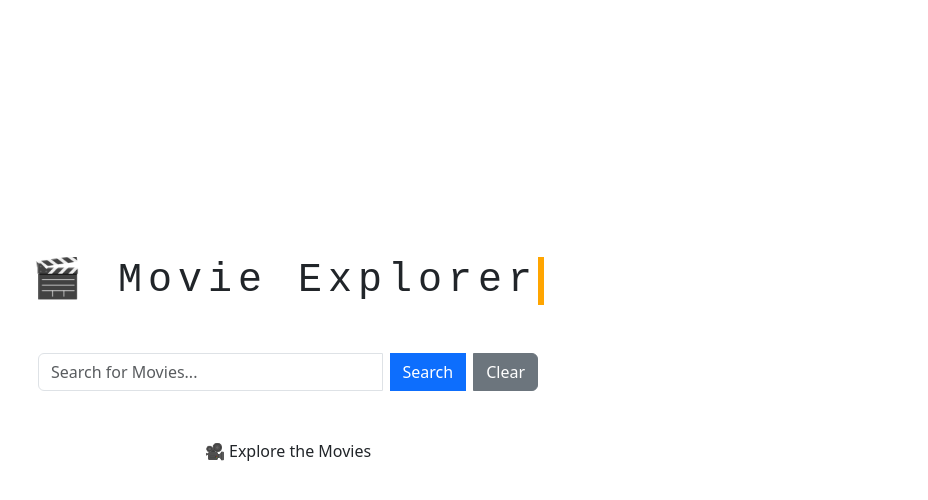
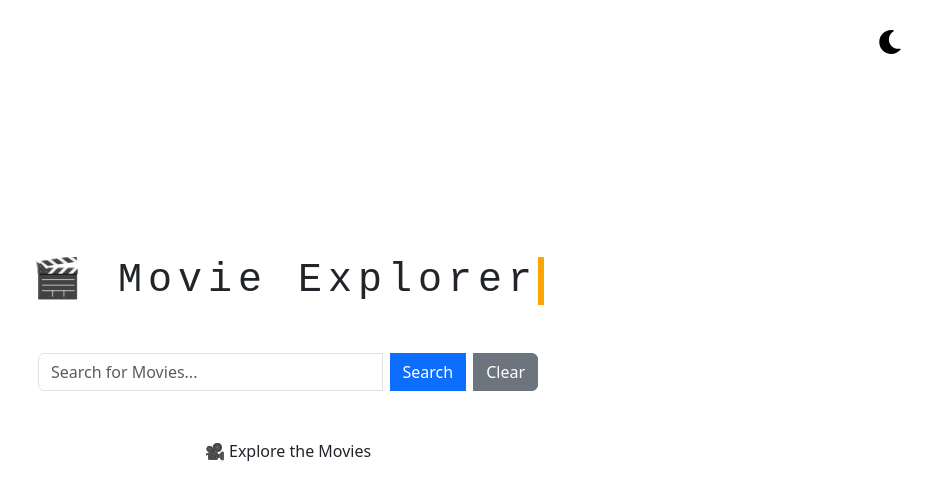
Before and after one commit to syedamashs/Movie-Explorer, a React (Vite) app: page / in a window 1280 px wide. Shown: the top 500 px of the page, without its empty margins (352-1280 px from the left). Built offline with nearby package versions, Linux system fonts and the light colour scheme.

Commit message:
Toggle theme added

```diff
--- a/package.json
+++ b/package.json
@@ -13,7 +13,8 @@
   "dependencies": {
     "bootstrap": "^5.3.6",
     "react": "^19.1.0",
-    "react-dom": "^19.1.0"
+    "react-dom": "^19.1.0",
+    "react-icons": "^5.5.0"
   },
   "devDependencies": {
     "@eslint/js": "^9.25.0",
--- a/src/App.jsx
+++ b/src/App.jsx
@@ -1,5 +1,6 @@
 import { useState } from 'react';
 import MovieCard from './components/MovieCard';
+import Toggle from "./components/Toggle";
 import './index.css';
 
 function App() {
@@ -43,9 +44,11 @@ function App() {
   };
 
   return (
+
     <div className="container mt-5 justify-content-center d-flex flex-column "
     style={{ minHeight: '80vh' }}
     >
+      <div><Toggle/></div>
       <div className="d-flex flex-column align-items-center mb-5">
         <div className="typewriter">
             <h1 className='mb-5 text-center'>🎬 Movie Explorer</h1>
--- /dev/null
+++ b/src/components/Toggle.jsx
@@ -0,0 +1,36 @@
+import React, { useState, useEffect } from "react";
+import { FaSun, FaMoon } from "react-icons/fa";
+
+export default function Toggle() {
+  const [isDark, setIsDark] = useState(false);
+
+  useEffect(() => {
+    if (isDark) {
+      document.body.classList.add("dark-mode");
+    } else {
+      document.body.classList.remove("dark-mode");
+    }
+  }, [isDark]);
+
+  const handleToggle = () => {
+    setIsDark(!isDark);
+  };
+
+  return (
+    <button
+      onClick={handleToggle}
+      style={{
+        position: "absolute",
+        top: "20px",
+        right: "20px",
+        background: "none",
+        border: "none",
+        cursor: "pointer",
+        fontSize: "24px",
+        zIndex: 1000
+      }}
+    >
+      {isDark ? <FaSun color="orange" /> : <FaMoon color="black" />}
+    </button>
+  );
+}
--- a/src/index.css
+++ b/src/index.css
@@ -21,3 +21,16 @@
   from, to { border-color: transparent }
   50% { border-color: orange }
 }
+
+/* Light mode (default) */
+body {
+  background-color: white;
+  color: black;
+  transition: background-color 0.3s ease, color 0.3s ease;
+}
+
+/* Dark mode */
+body.dark-mode {
+  background-color: #121212;
+  color: white;
+}
```
Also changed, not shown: 1 other file (tests, documents, lock files or other folders).
